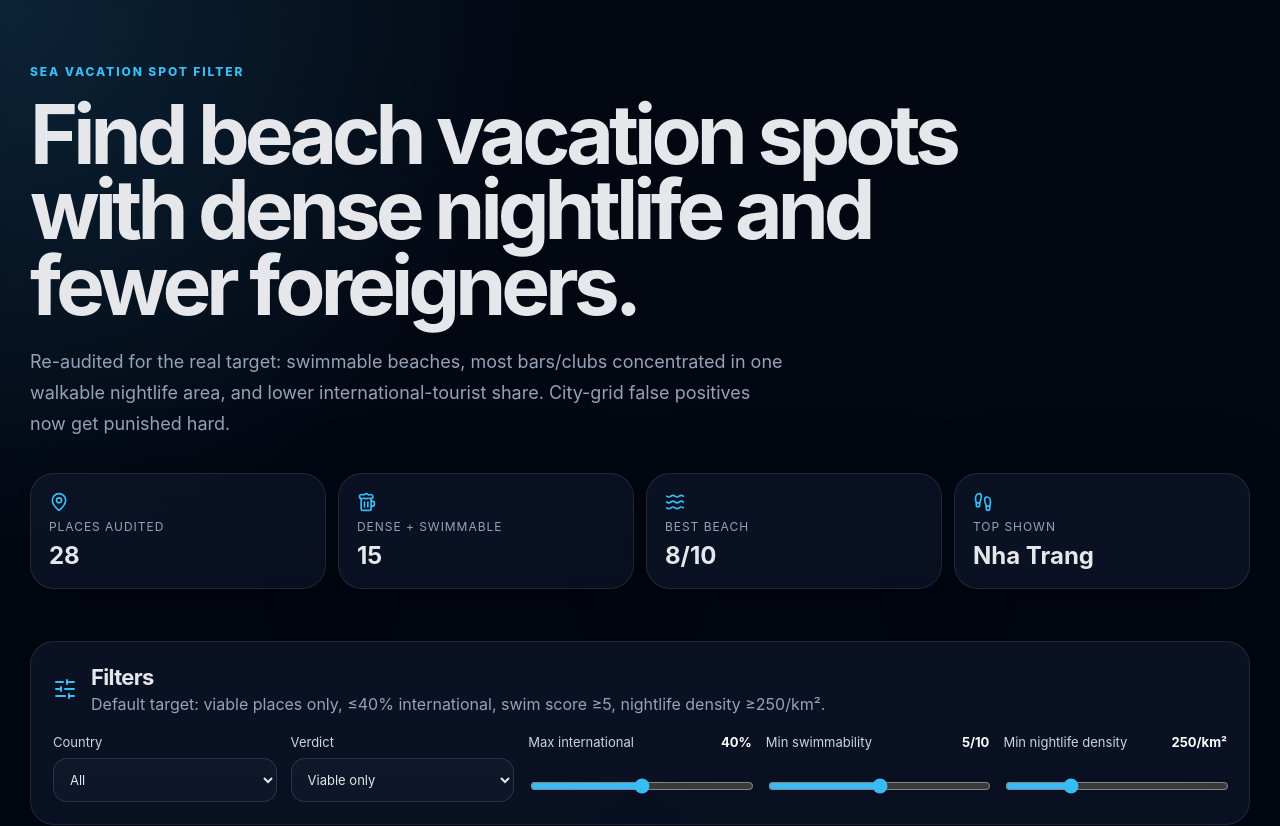
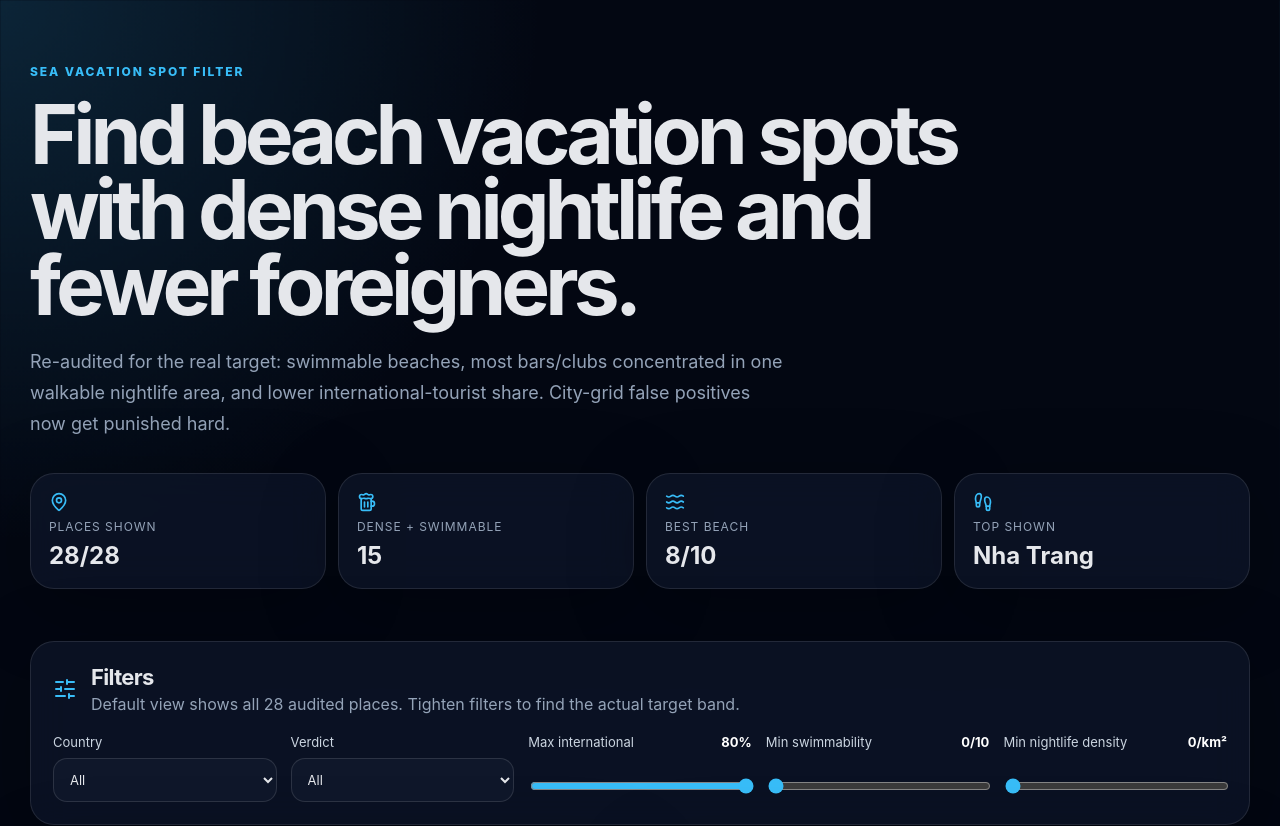
Before and after one commit to riceharvest/coastal-city-viz, a React (Vite) app: page / in a window 1280 px wide. Shown: the top 826 px of the page. Built offline with nearby package versions, Linux system fonts and the light colour scheme.

Commit message:
fix: show all cities by default

```diff
--- a/src/main.tsx
+++ b/src/main.tsx
@@ -50,10 +50,10 @@ function money(value: number) {
 
 function App() {
   const [country, setCountry] = useState('All');
-  const [verdict, setVerdict] = useState<(typeof verdicts)[number]>('Viable only');
-  const [maxInternational, setMaxInternational] = useState(40);
-  const [minSwimmability, setMinSwimmability] = useState(5);
-  const [minNightlifeDensity, setMinNightlifeDensity] = useState(250);
+  const [verdict, setVerdict] = useState<(typeof verdicts)[number]>('All');
+  const [maxInternational, setMaxInternational] = useState(80);
+  const [minSwimmability, setMinSwimmability] = useState(0);
+  const [minNightlifeDensity, setMinNightlifeDensity] = useState(0);
 
   const filtered = useMemo(() => {
     return cities
@@ -81,7 +81,7 @@ function App() {
           now get punished hard.
         </p>
         <div className="heroStats">
-          <Stat icon={<MapPin />} label="places audited" value={cities.length.toString()} />
+          <Stat icon={<MapPin />} label="places shown" value={`${filtered.length}/${cities.length}`} />
           <Stat icon={<Beer />} label="dense + swimmable" value={denseEnough.toString()} />
           <Stat icon={<Waves />} label="best beach" value={top ? `${top.swimmability}/10` : '—'} />
           <Stat icon={<Footprints />} label="top shown" value={top ? top.city : '—'} />
@@ -93,7 +93,7 @@ function App() {
           <SlidersHorizontal />
           <div>
             <h2>Filters</h2>
-            <p>Default target: viable places only, ≤40% international, swim score ≥5, nightlife density ≥250/km².</p>
+            <p>Default view shows all 28 audited places. Tighten filters to find the actual target band.</p>
           </div>
         </div>
         <div className="filterGrid">
```
